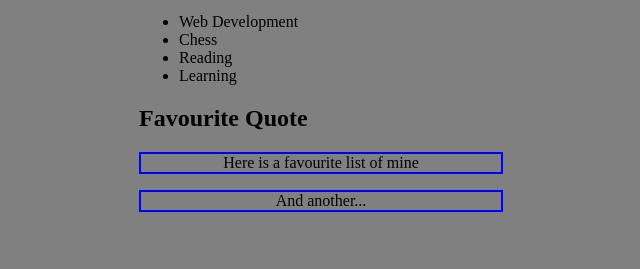
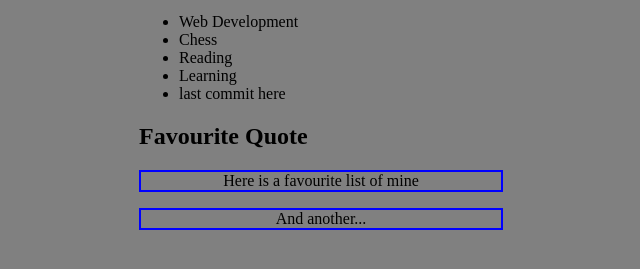
Before and after one commit to hamzahimran/hamzahimran, a plain HTML site: page index.html in a window 1280 px wide. Shown: the part 119-388 px from the top of the page, without its empty margins (369-1009 px from the left). Drawn offline with Linux system fonts and the light colour scheme; files that its build step writes are made by us from their sources.

Commit message:
last commit

```diff
--- a/index.html
+++ b/index.html
@@ -13,6 +13,7 @@
                 <li>Chess</li>
                 <li>Reading</li>
                 <li>Learning</li>
+                <li>last commit here</li>
             </ul>
             <h2>Favourite Quote</h2>
             <p class="first">Here is a favourite list of mine</p>
```
